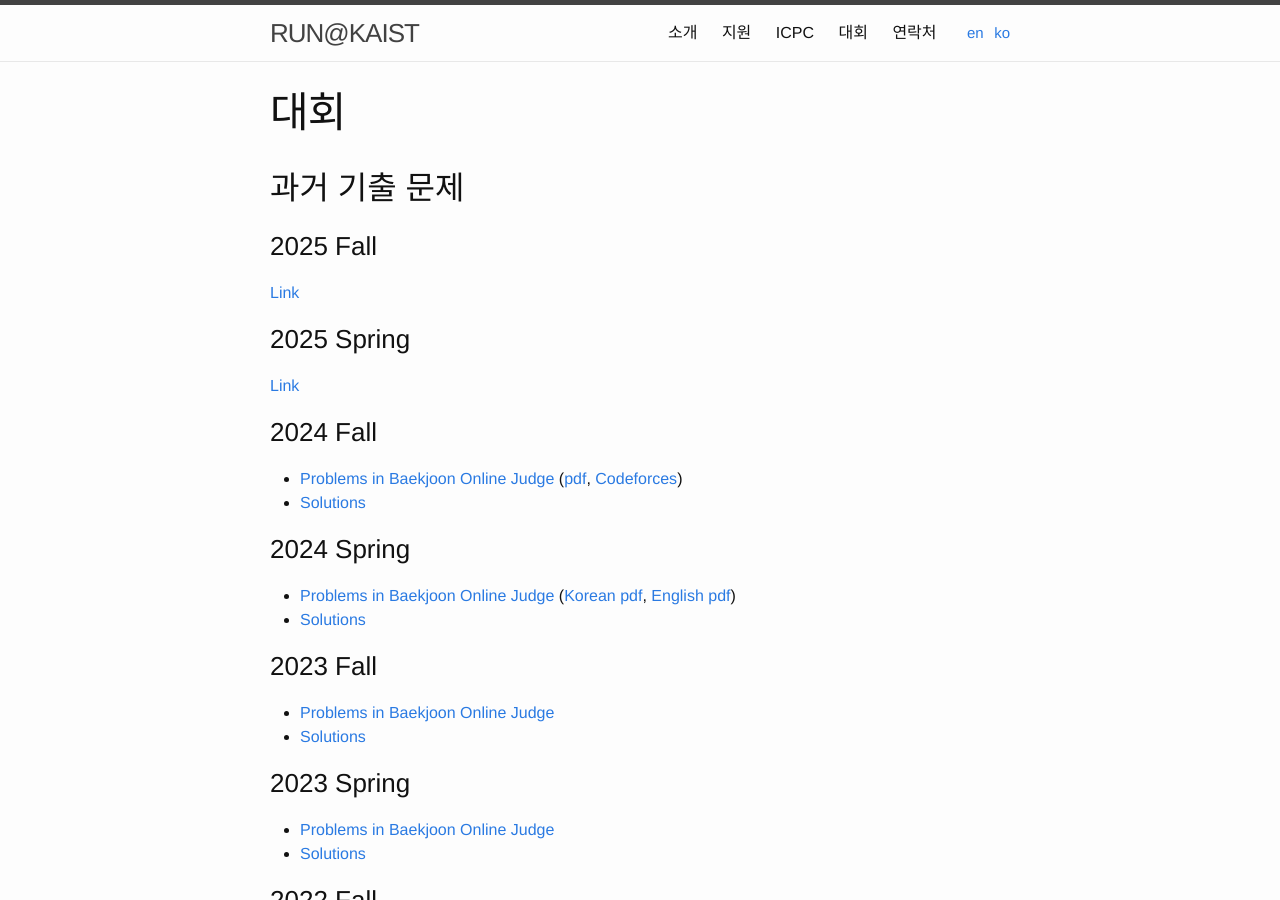
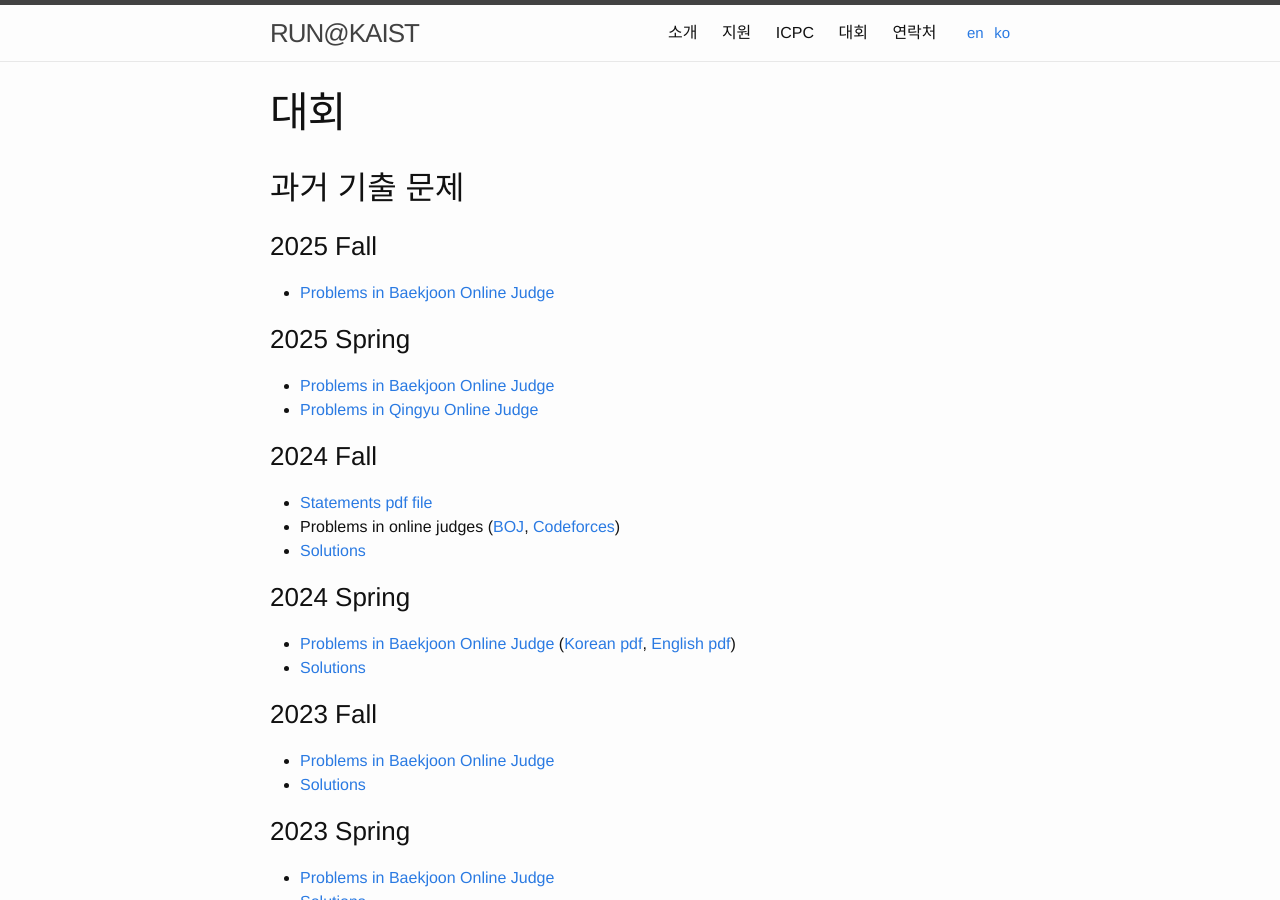
Before and after one commit to RUN-KAIST/kaist.run, a Jekyll site: the page built from contests/pastcontests_ko.md, in a window 1280 px wide and 900 px high. Built offline with Jekyll 4.4.1, drawn with Linux system fonts in a browser that asks for light colours.

Commit message:
Update pastcontests_ko.md

```diff
--- a/contests/pastcontests_ko.md
+++ b/contests/pastcontests_ko.md
@@ -10,15 +10,18 @@ ref: contest-past
 
 ### 2025 Fall
 
-[Link](https://kaist.run/ko/contests/2025fall)
+* [Problems in Baekjoon Online Judge](https://www.acmicpc.net/category/detail/4592)
+
 
 ### 2025 Spring
 
-[Link](https://kaist.run/ko/contests/2025spring)
+* [Problems in Baekjoon Online Judge](https://www.acmicpc.net/category/detail/4486)
+* [Problems in Qingyu Online Judge](https://qoj.ac/contest/3800)
 
 ### 2024 Fall
 
-* [Problems in Baekjoon Online Judge](https://www.acmicpc.net/category/detail/4305) ([pdf](https://kaist.run/contest/2024-fall/problemset.pdf), [Codeforces](https://codeforces.com/gym/105401))
+* [Statements pdf file](https://kaist.run/contest/2024-fall/problemset.pdf)
+* Problems in online judges ([BOJ](https://www.acmicpc.net/category/detail/4305), [Codeforces](https://codeforces.com/gym/105401))
 * [Solutions](https://kaist.run/contest/2024-fall/editorial.pdf)
 
 ### 2024 Spring
```
